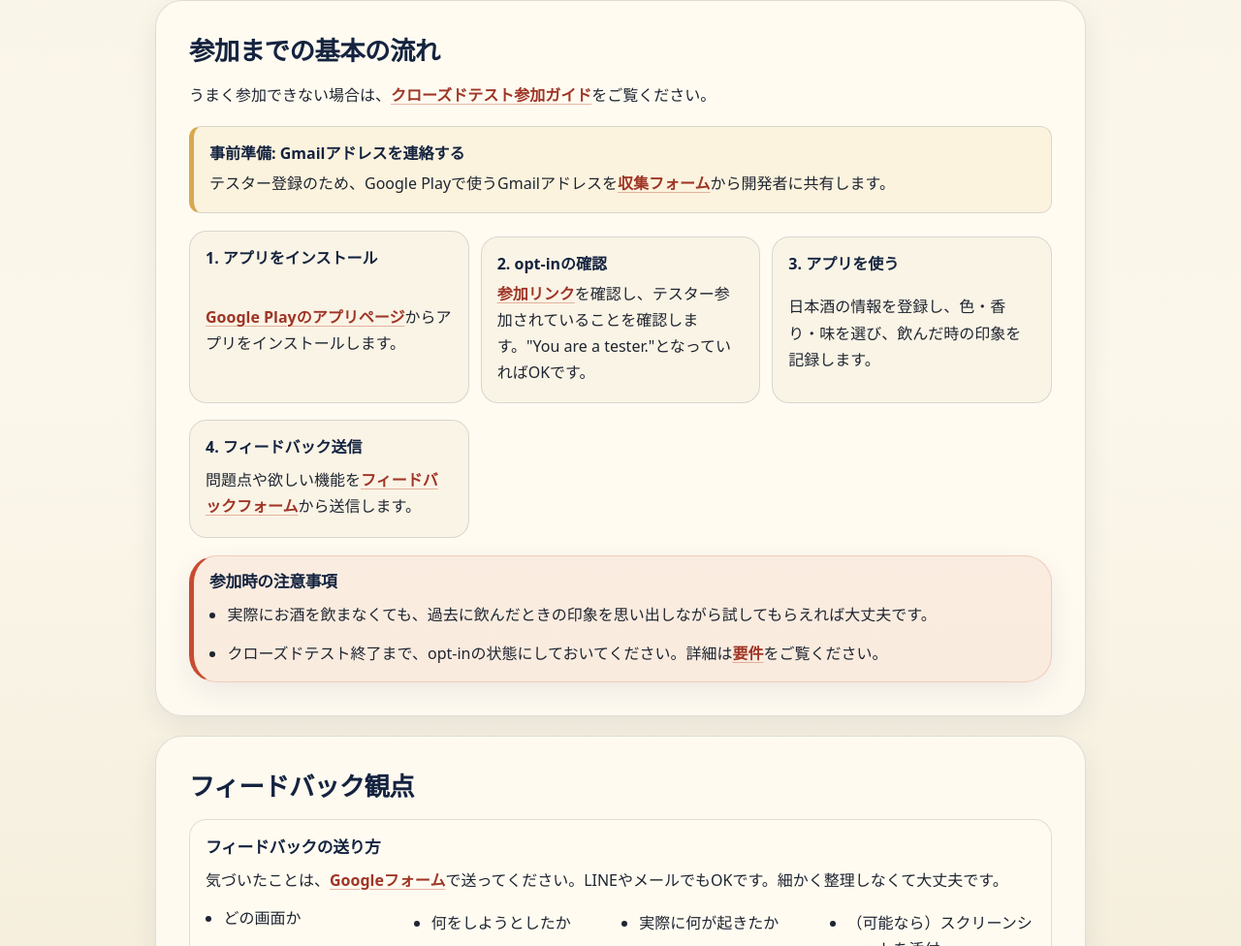
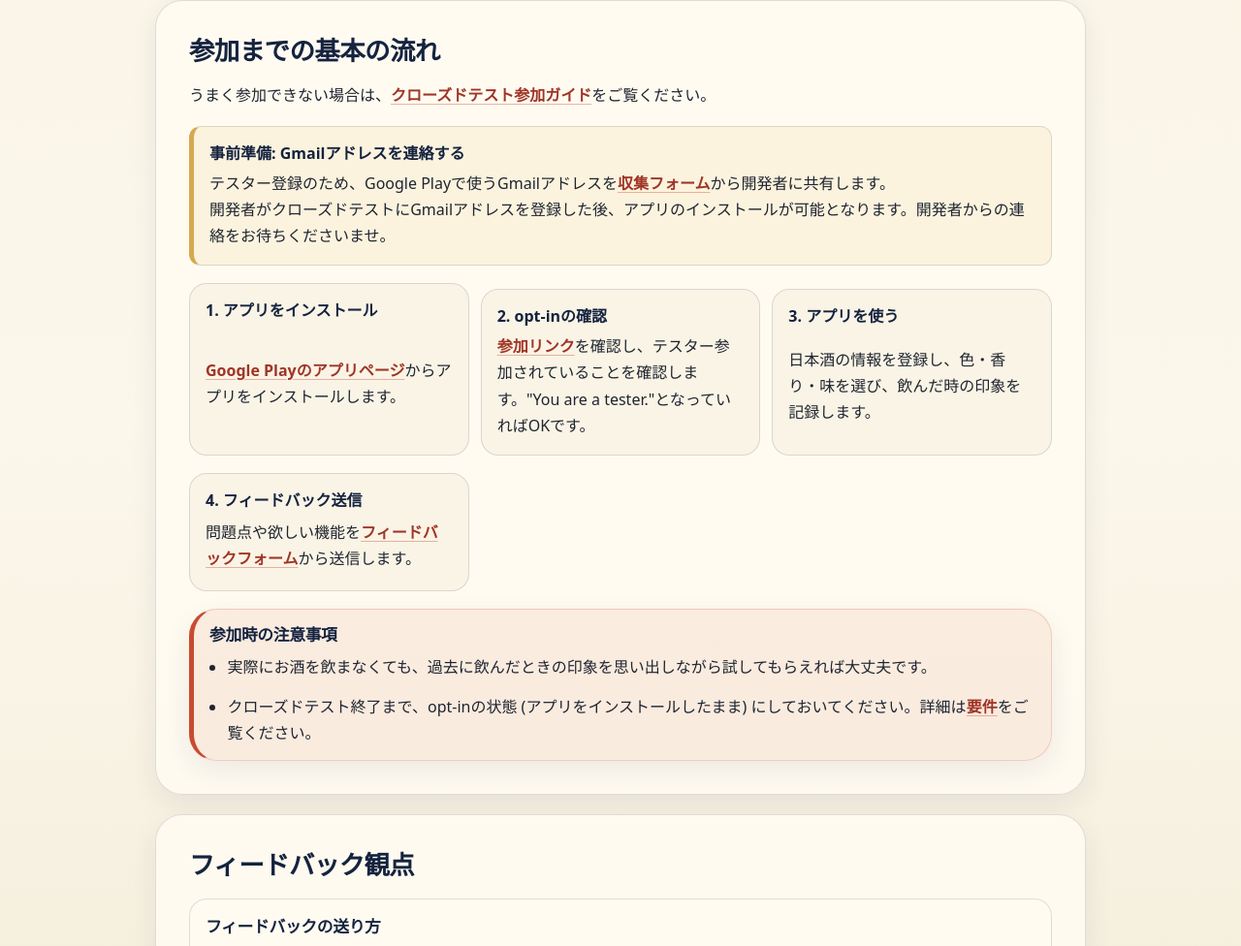
Before and after one commit to pyth0n14n/TastingGenie2nd-site, a website: page index.html in a window 1280 px wide. Shown: the part 1269-2245 px from the top of the page at 97% size. Drawn offline with Linux system fonts and the light colour scheme.

Commit message:
gmail収集後の注意と、opt-in後の注意

```diff
--- a/index.html
+++ b/index.html
@@ -91,8 +91,9 @@
             >テスター登録のため、Google Playで使うGmailアドレスを<a
               href="https://forms.gle/o9wJkKPxkUohUVyW7"
               >収集フォーム</a
-            >から開発者に共有します。</span
-          >
+            >から開発者に共有します。<br>
+          開発者がクローズドテストにGmailアドレスを登録した後、アプリのインストールが可能となります。開発者からの連絡をお待ちくださいませ。
+        </span>
         </div>
         <ol class="step-flow" aria-label="クローズドテスト参加手順">
           <li>
@@ -136,7 +137,7 @@
               実際にお酒を飲まなくても、過去に飲んだときの印象を思い出しながら試してもらえれば大丈夫です。
             </li>
             <li>
-              クローズドテスト終了まで、opt-inの状態にしておいてください。詳細は<a
+              クローズドテスト終了まで、opt-inの状態 (アプリをインストールしたまま) にしておいてください。詳細は<a
                 href="./closed-test-guide.html#closed-test-requirements"
                 >要件</a
               >をご覧ください。
```
